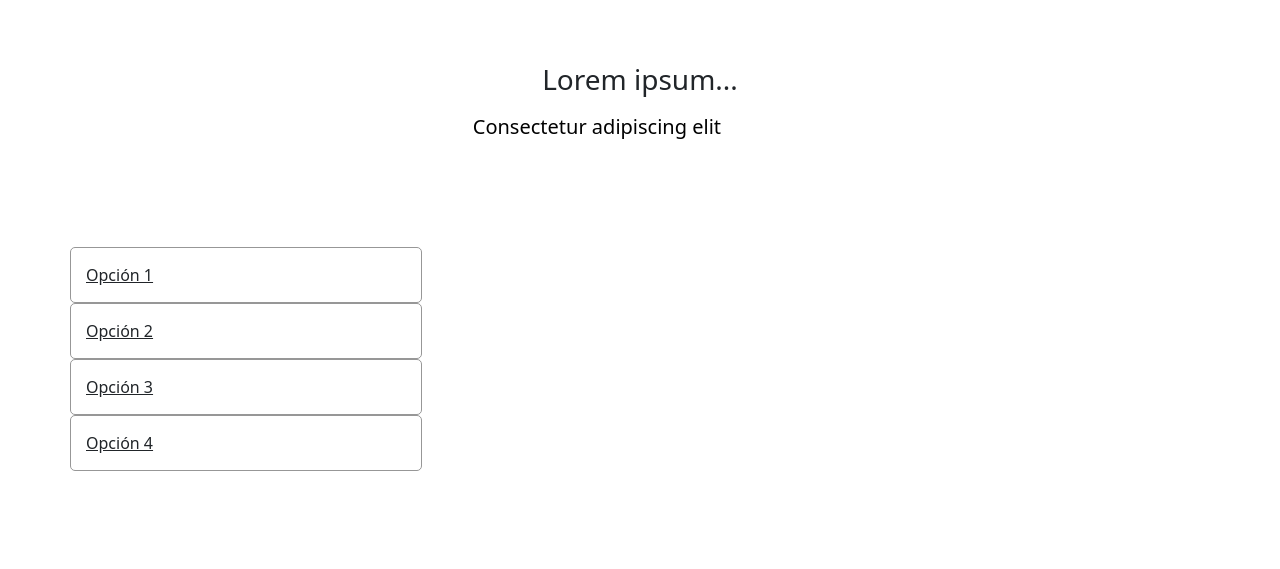
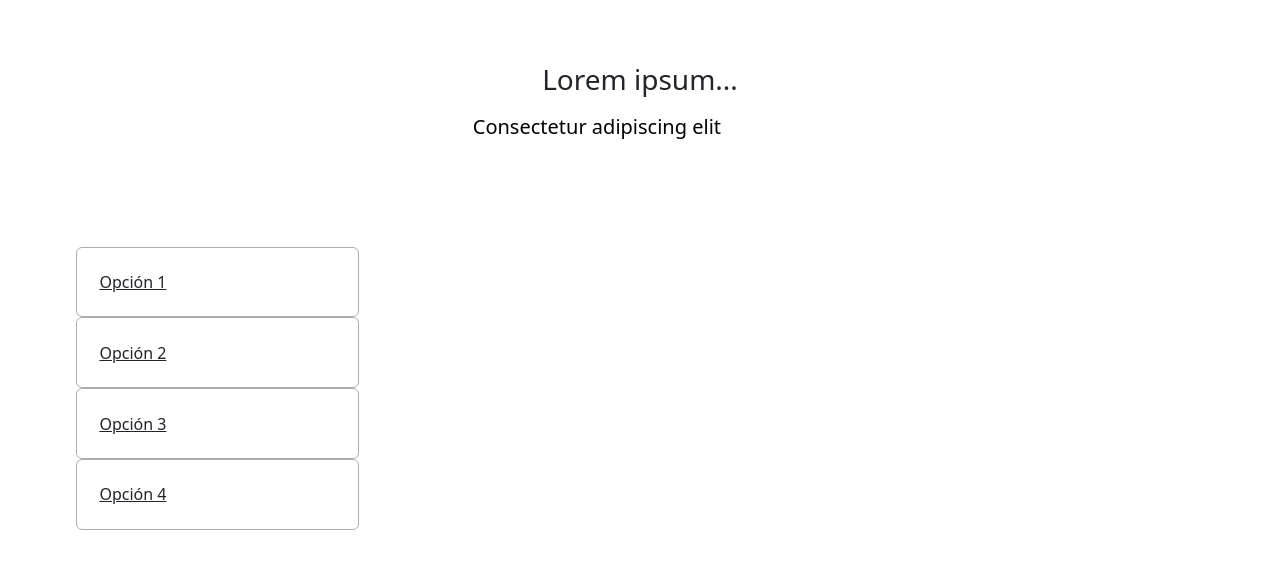
Before and after one commit to bryanribero/15.1.1.-Actividad-del-Taller, a plain HTML site: page index.html in a window 1280 px wide. Shown: the part 63-632 px from the top of the page. Drawn offline with nearby package versions, Linux system fonts and the light colour scheme.

Commit message:
arreglando las opciones

```diff
--- a/css/cuerpo.css
+++ b/css/cuerpo.css
@@ -2,19 +2,14 @@
     margin-top: 100px;
 }
 
-.row {
-    flex-direction: column;
+.cont-opciones {
+    margin-left: 4rem;
+}
+
+.botones .btn {
+    border: 1px solid rgb(173, 173, 173);
+    text-decoration: underline;
+    text-align: left;
+    padding: 1.4rem;
     max-width: 22rem;
 }
-
-.col {
-    padding: 15px;
-    border: 1px solid rgb(151, 151, 151);
-    border-radius: 5px;
-    text-align: left;
-    text-decoration: underline;
-}
-
-.col a {
-    color: inherit;
-}
--- a/index.html
+++ b/index.html
@@ -18,9 +18,9 @@
     </div>
 
     <div class="contenedor-cuerpo">
-        <div class="cont-opciones">
+        <div class="cont-opciones row">
         </div>
-        <div class="cont-datos">
+        <div class="cont-datos row">
         </div>
     </div>
 
--- a/js/cuerpo.js
+++ b/js/cuerpo.js
@@ -4,22 +4,12 @@ document.addEventListener('DOMContentLoaded', function(){
     const cuerpo = document.querySelector('.cont-datos');
 
     const opcionesTexto = `
-    <div class="container text-center">
-  <div class="row">
-    <div class="col">
-      <a href="#">Opción 1</a>
+    <div class="col-3 d-flex flex-column botones ">
+      <button class="btn ">Opción 1</button>
+      <button class="btn ">Opción 2</button>
+      <button class="btn ">Opción 3</button>
+      <button class="btn ">Opción 4</button>
     </div>
-    <div class="col">
-      <a href="#">Opción 2</a>
-    </div>
-    <div class="col">
-      <a href="#">Opción 3</a>
-    </div>
-    <div class="col">
-      <a href="#">Opción 4</a>
-    </div>
-  </div>
-</div>
     `
 
     opciones.innerHTML = opcionesTexto;
```
